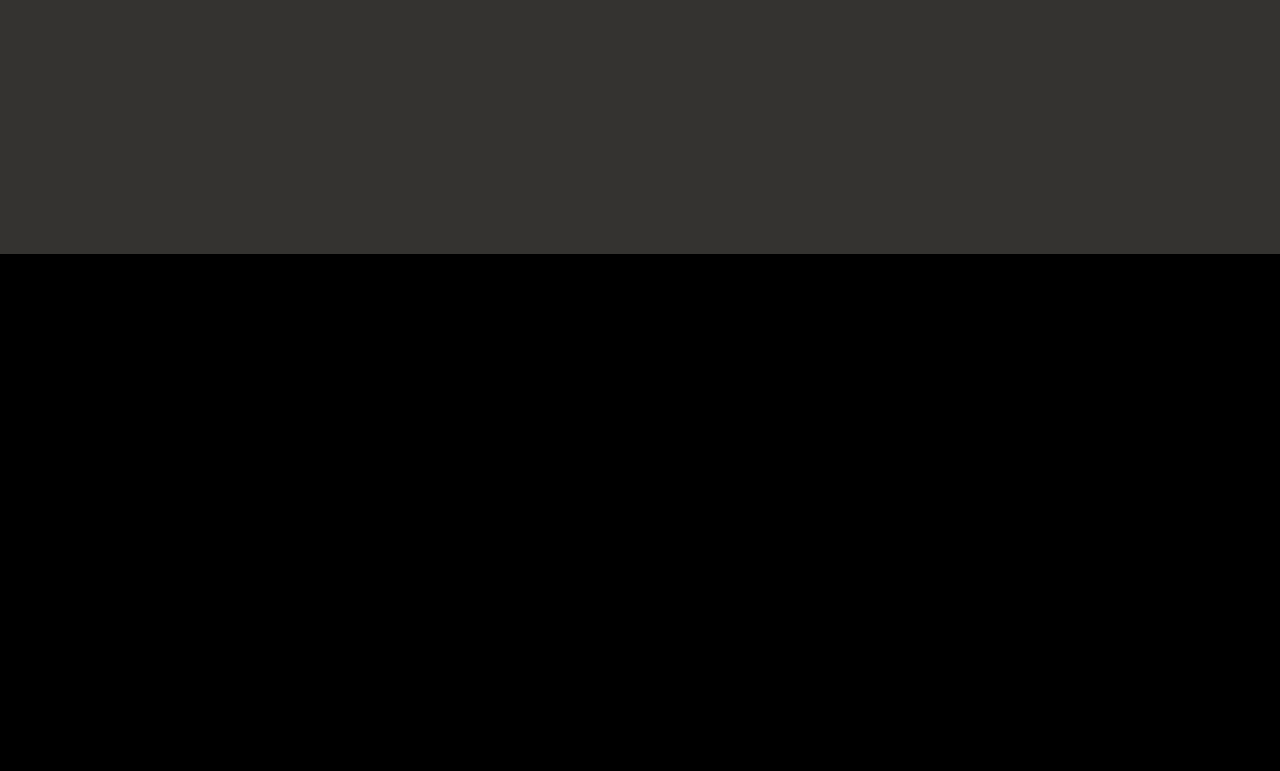
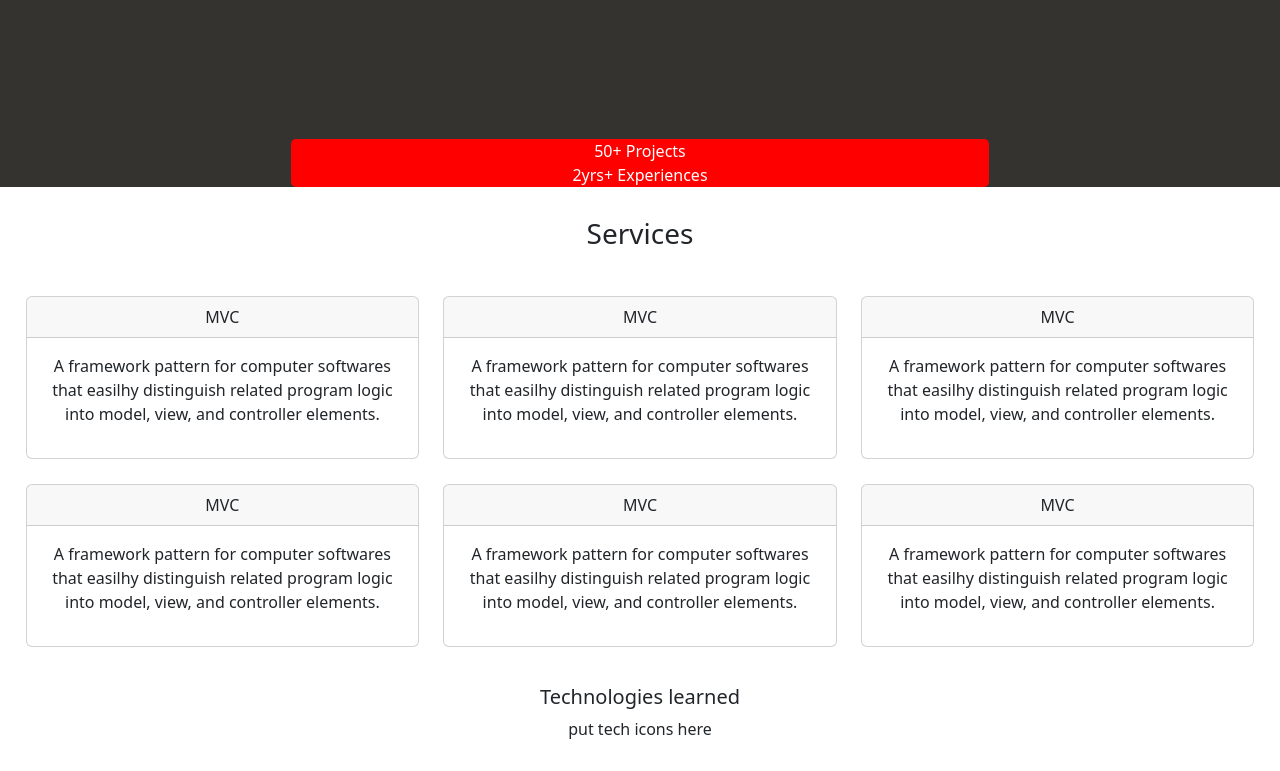
Before and after one commit to edm1001/web-dev-port, a React (Create React App) app: page / in a window 1280 px wide. Shown: the part 1208-1979 px from the top of the page. Before the commit the page ends 1462 px from the top, so only its background shows below. Built offline with nearby package versions, Linux system fonts and the light colour scheme.

Commit message:
initialize services

```diff
--- a/src/App.css
+++ b/src/App.css
@@ -17,10 +17,33 @@
 
 /* About section */
 .about {
+  display: flex;
   background-color: var(--darkgrey);
   color: white;
   padding-inline: 10%;
 }
+.abt-info{
+  align-items: center;
+  justify-content: center;
+}
 .intro-msg {
-  padding-block: 50%;
+  padding-block: 20%;
 }
+.abt-banner {
+  text-align: center;
+  background-color: red;
+  border-radius: 5px;
+}
+
+/* Services section */
+.services {
+  align-items: center;
+  text-align: center;
+  padding-block: 30px;
+}
+.srvc-row{
+  padding: 2%;
+}
+.srvc-col {
+  padding-block:1%;
+}
--- a/src/App.js
+++ b/src/App.js
@@ -1,15 +1,14 @@
 import './App.css';
 import 'bootstrap/dist/css/bootstrap.min.css';
-
-import Welcome from './Components/Welcome/Welcome';
-import About from './Components/About/About';
-
-
+import Welcome from './Components/Welcome/Welcome.js';
+import About from './Components/About/About.js';
+import Services from './Components/Services/Services';
 function App() {
   return (
     <>
     <Welcome/>
     <About/>
+    <Services/>
     </>
       );
 }
--- a/src/Components/About/About.js
+++ b/src/Components/About/About.js
@@ -5,14 +5,13 @@ const About = () => {
     return (
 
         <section className="about" >
-    <Row>
+    <Row className="abt-info">
         <Col lg={6} md={8} sm={12}>
         <div className="intro-msg">
         <h1> Welcome to my Webpage</h1>
        <p>
         My name is Edmer Valencia, I am a Full Stack Developer that graduated from the coding bootcamp program offered in University of Texas at Austin. I am eager to learn and create various technologies and projects.
        </p>
-        about info here
         </div>
         </Col>
         <Col lg={6} md={4} sm={12}>
@@ -20,6 +19,10 @@ const About = () => {
         <img  alt='about-pic' src={AboutPic}/>
         </div>
         </Col>
+        <Col lg={8} className="abt-banner">
+        <div>50+ Projects</div>
+        <div> 2yrs+ Experiences</div>
+        </Col>
     </Row>
     </section>
 
--- /dev/null
+++ b/src/Components/Services/Services.js
@@ -0,0 +1,75 @@
+import {Card , Row, Col} from 'react-bootstrap';
+
+const Services = () => {
+    return (
+        <section className='services'>
+            <h3>Services</h3>
+            <Row className='srvc-row'>
+                <Col lg={4} md={4} sm={6} className='srvc-col'>
+            <Card>
+                    <Card.Header className='srvc-header'> MVC</Card.Header>
+                <Card.Body>
+                    <p> A framework pattern for computer softwares that easilhy distinguish related program logic into model, view, and controller elements.
+                </p>
+                </Card.Body>
+            </Card>
+                </Col>
+                <Col lg={4} md={4} sm={6} className='srvc-col'>
+            <Card>
+                    <Card.Header className='srvc-header'> MVC</Card.Header>
+                <Card.Body>
+                    <p> A framework pattern for computer softwares that easilhy distinguish related program logic into model, view, and controller elements.
+                </p>
+                </Card.Body>
+            </Card>
+                </Col>
+                <Col lg={4} md={4} sm={6} className='srvc-col'>
+            <Card>
+                    <Card.Header className='srvc-header'> MVC</Card.Header>
+                <Card.Body>
+                    <p> A framework pattern for computer softwares that easilhy distinguish related program logic into model, view, and controller elements.
+                </p>
+                </Card.Body>
+            </Card>
+                </Col>
+                <Col lg={4} md={4} sm={6} className='srvc-col'>
+            <Card>
+                    <Card.Header className='srvc-header'> MVC</Card.Header>
+                <Card.Body>
+                    <p> A framework pattern for computer softwares that easilhy distinguish related program logic into model, view, and controller elements.
+                </p>
+                </Card.Body>
+            </Card>
+                </Col>
+                <Col lg={4} md={4} sm={6} className='srvc-col'>
+            <Card>
+                    <Card.Header className='srvc-header'> MVC</Card.Header>
+                <Card.Body>
+                    <p> A framework pattern for computer softwares that easilhy distinguish related program logic into model, view, and controller elements.
+                </p>
+                </Card.Body>
+            </Card>
+                </Col>
+                <Col lg={4} md={4} sm={6} className='srvc-col'>
+            <Card>
+                    <Card.Header className='srvc-header'> MVC</Card.Header>
+                <Card.Body>
+                    <p> A framework pattern for computer softwares that easilhy distinguish related program logic into model, view, and controller elements.
+                </p>
+                </Card.Body>
+            </Card>
+                </Col>
+
+
+            </Row>
+        <div>
+           <h5>Technologies learned</h5>
+        <div>
+            put tech icons here
+        </div>
+        </div>
+
+        </section>
+    )
+}
+export default Services
```
